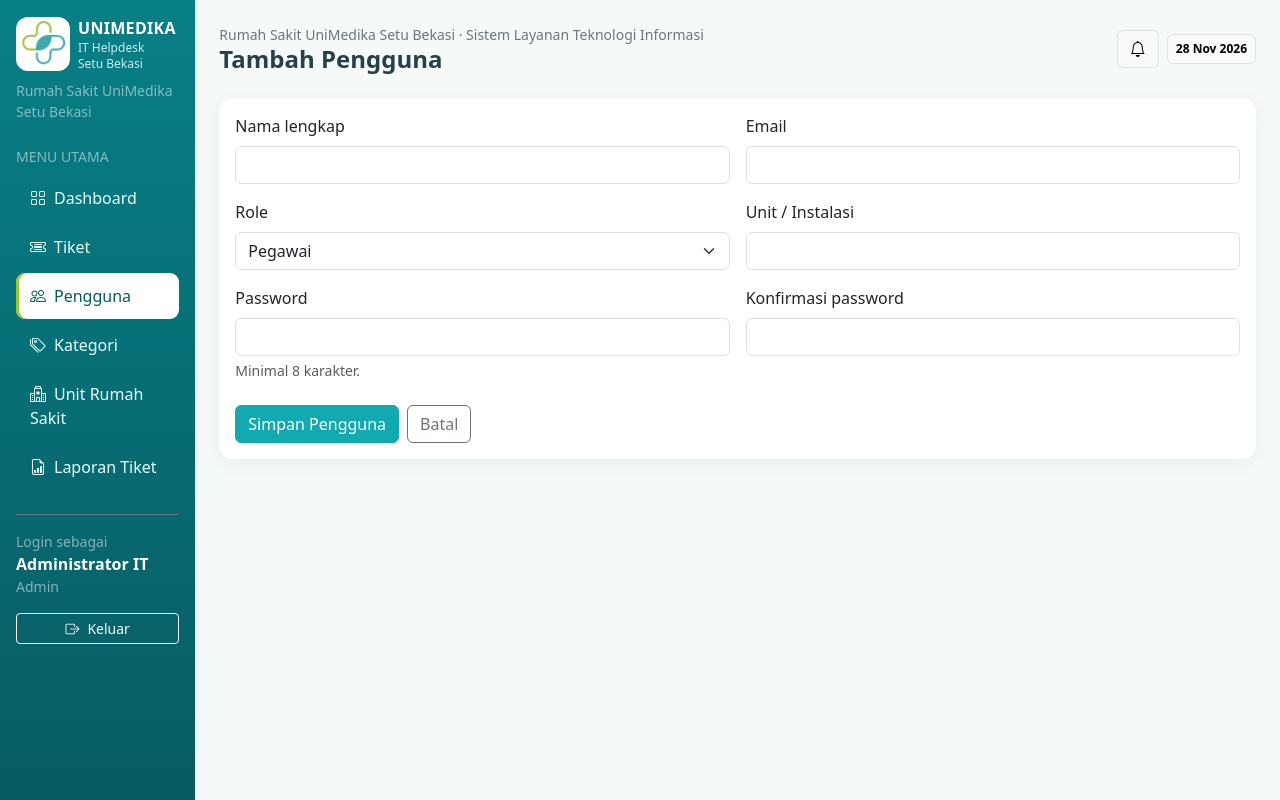
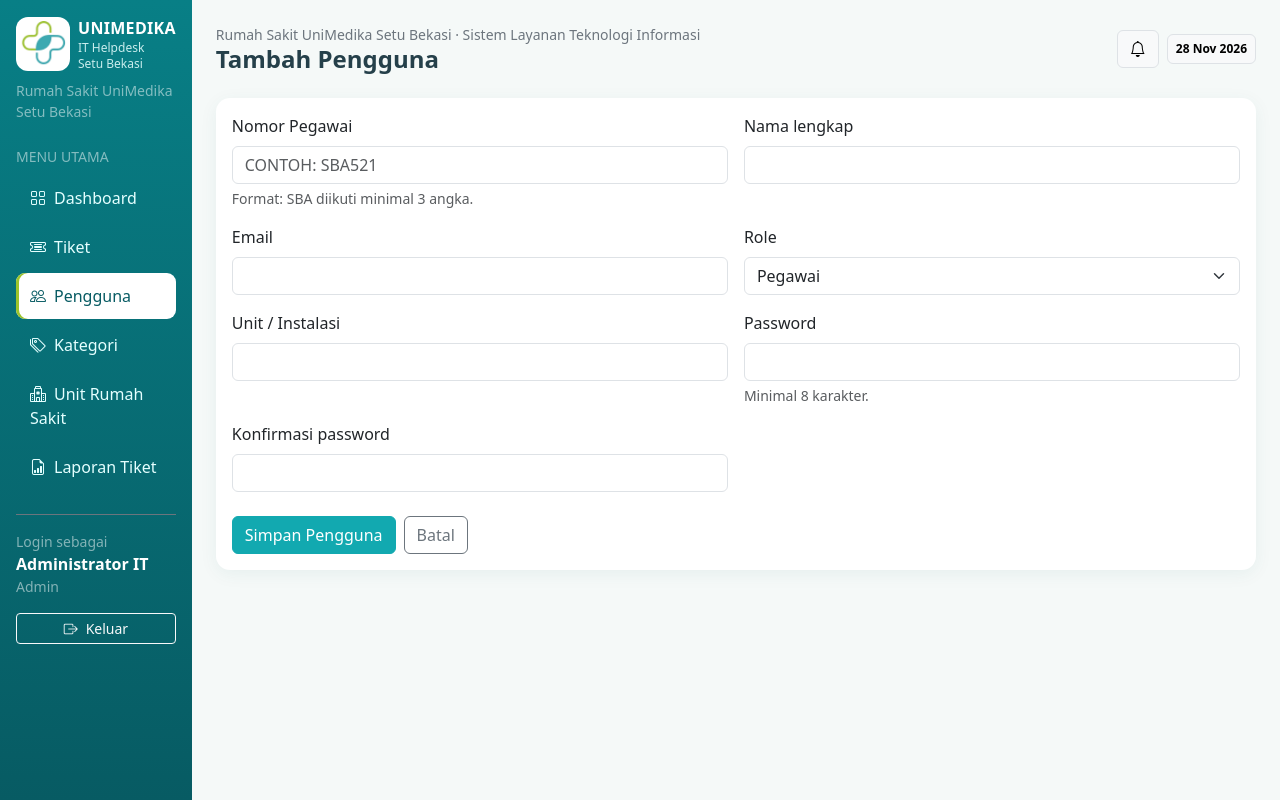
Before and after one commit to itumsb99-ctrl/Helpdesk, a Laravel app: page /users/create in a window 1280 px wide. Run offline with Laravel 12, Linux system fonts and the light colour scheme; a user stored in the database is signed in; data comes from the database, SQL or seed files in the repository; data that the repository does not hold is empty.

Commit message:
Add employee ID input to user creation

```diff
--- a/resources/views/users/create.blade.php
+++ b/resources/views/users/create.blade.php
@@ -4,6 +4,7 @@
 @section('content')
 <div class="card content-card"><div class="card-body">
 <form method="POST" action="{{ route('users.store') }}">@csrf<div class="row g-3">
+<div class="col-md-6"><label class="form-label">Nomor Pegawai</label><input name="employee_id" class="form-control text-uppercase" value="{{ old('employee_id') }}" placeholder="Contoh: SBA521" pattern="SBA[0-9]{3,}" maxlength="20" required><div class="form-text">Format: SBA diikuti minimal 3 angka.</div></div>
 <div class="col-md-6"><label class="form-label">Nama lengkap</label><input name="name" class="form-control" value="{{ old('name') }}" maxlength="120" required></div>
 <div class="col-md-6"><label class="form-label">Email</label><input type="email" name="email" class="form-control" value="{{ old('email') }}" maxlength="180" required></div>
 <div class="col-md-6"><label class="form-label">Role</label><select name="role" class="form-select" required><option value="pegawai" @selected(old('role','pegawai')==='pegawai')>Pegawai</option><option value="teknisi" @selected(old('role')==='teknisi')>Teknisi</option><option value="admin" @selected(old('role')==='admin')>Admin</option></select></div>
```
